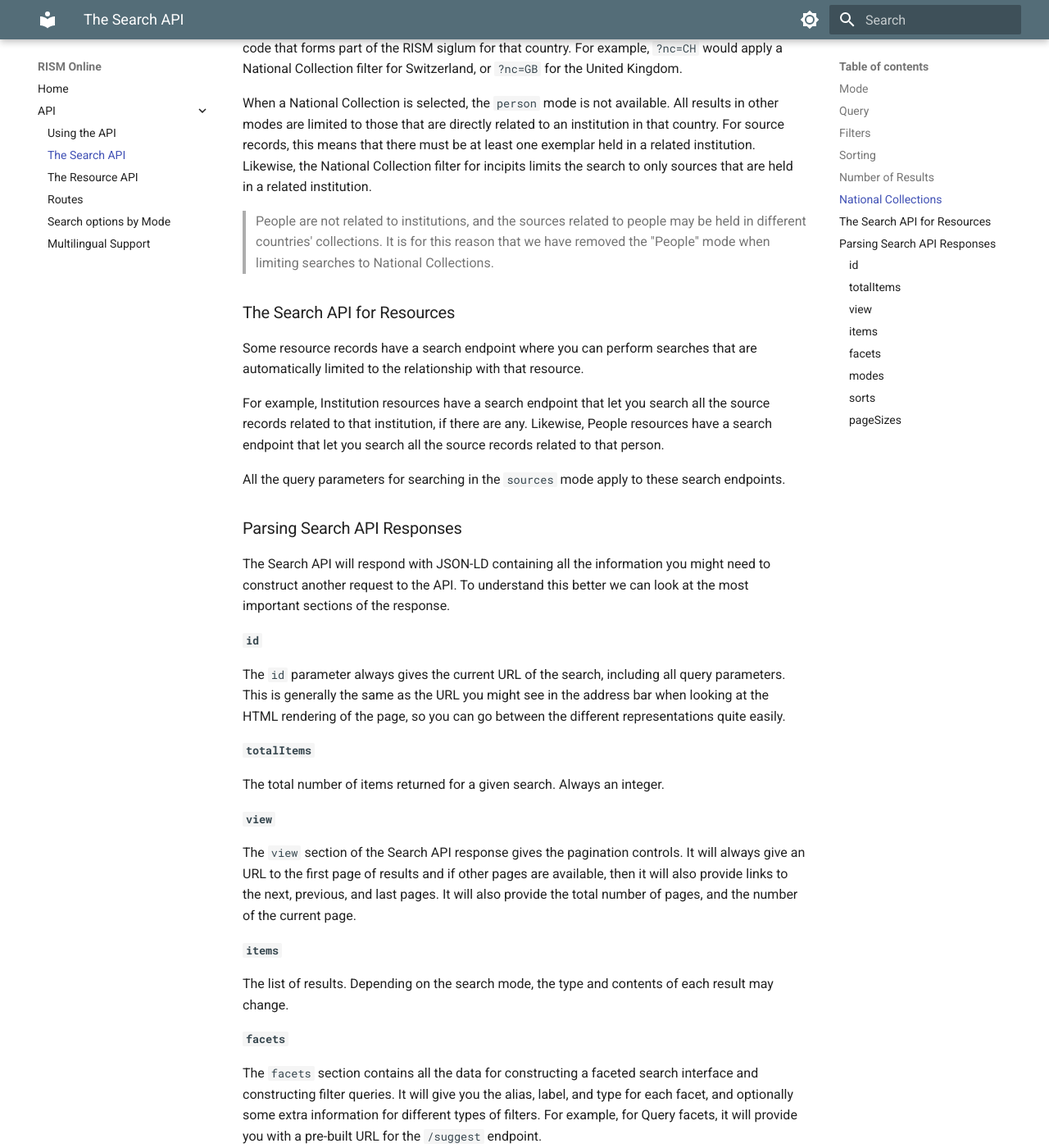
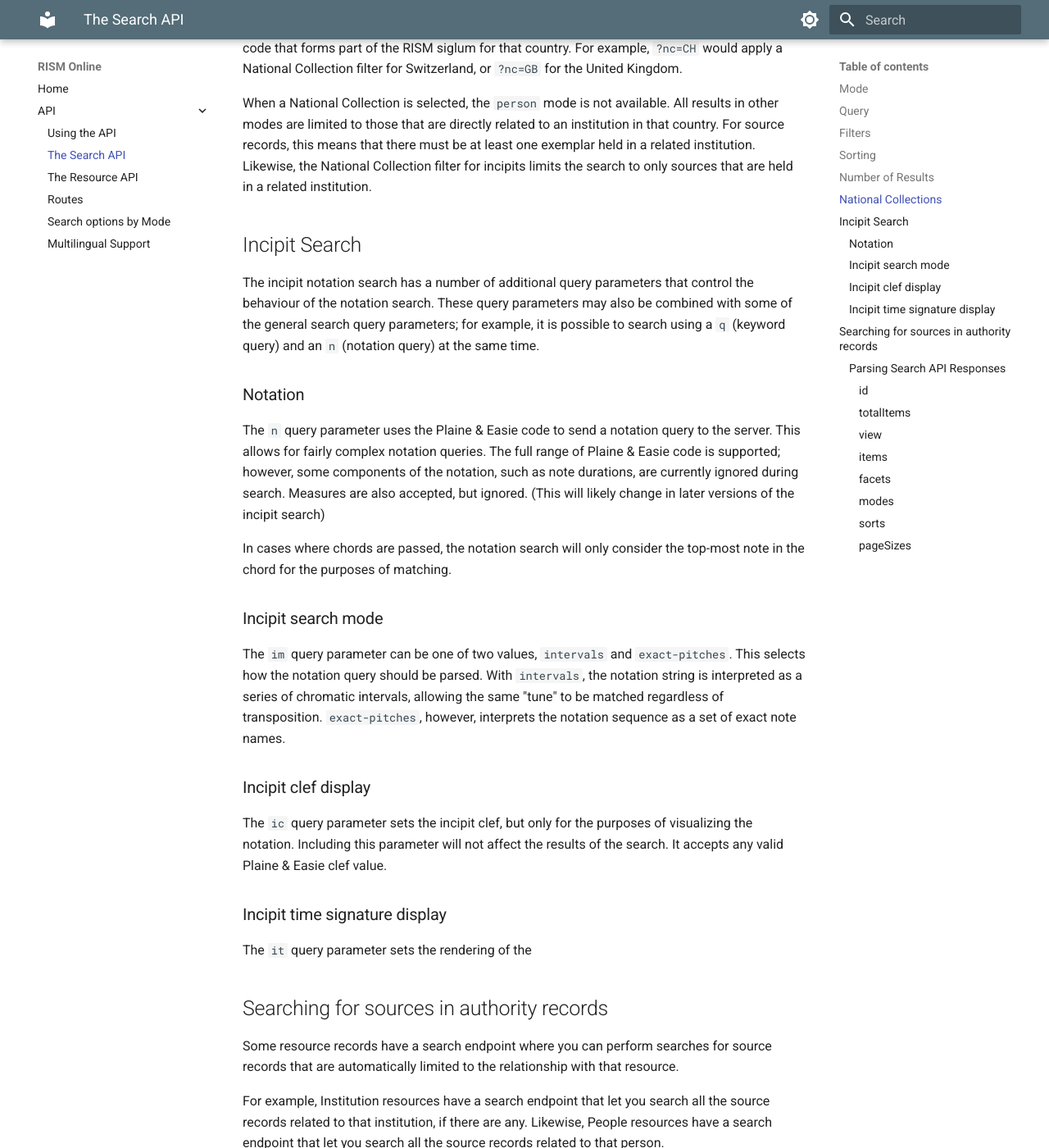
Before and after one commit to rism-digital/muscatplus_server, an MkDocs documentation site: the page built from docs/api/search-api.md, in a window 1280 px wide and 1400 px high, scrolled down 1832 px. Shown: the whole window at 82% size. Built offline with MkDocs 1.6.1 and Material for MkDocs 9.7.7, drawn with Linux system fonts in a browser that asks for light colours.

Commit message:
WIP: Documentation

```diff
--- a/docs/api/search-api.md
+++ b/docs/api/search-api.md
@@ -64,21 +64,35 @@ Switzerland, or `?nc=GB` for the United Kingdom.
 
 When a National Collection is selected, the `person` mode is not available. All results in other modes are limited to
 those that are directly related to an institution in that country. For source records, this means that there must
-be at least one exemplar held in a related institution. Likewise, the National Collection filter for incipits limits
-the search to only sources that are held in a related institution.
+be at least one exemplar held in a related institution. Likewise, the National Collection filter for incipits limits the search to only sources that are held in a related institution.
 
-> People are not related to institutions, and the sources related to people may be held in different countries'
-> collections. It is for this reason that we have removed the "People" mode when limiting searches to National
-> Collections.
+## Incipit Search
 
-### The Search API for Resources
+The incipit notation search has a number of additional query parameters that control the behaviour of the notation search. These query parameters may also be combined with some of the general search query parameters; for example, it is possible to search using a `q` (keyword query) and an `n` (notation query) at the same time.
 
-Some resource records have a search endpoint where you can perform searches that are automatically limited to the
-relationship with that resource.
+### Notation
 
-For example, Institution resources have a search endpoint that let you search all the source records related to
-that institution, if there are any. Likewise, People resources have a search endpoint that let you search all the
-source records related to that person.
+The `n` query parameter uses the Plaine & Easie code to send a notation query to the server. This allows for fairly complex notation queries. The full range of Plaine & Easie code is supported; however, some components of the notation, such as note durations, are currently ignored during search. Measures are also accepted, but ignored. (This will likely change in later versions of the incipit search)
+
+In cases where chords are passed, the notation search will only consider the top-most note in the chord for the purposes of matching.
+
+### Incipit search mode
+
+The `im` query parameter can be one of two values, `intervals` and `exact-pitches`. This selects how the notation query should be parsed. With `intervals`, the notation string is interpreted as a series of chromatic intervals, allowing the same "tune" to be matched regardless of transposition. `exact-pitches`, however, interprets the notation sequence as a set of exact note names.
+
+### Incipit clef display
+
+The `ic` query parameter sets the incipit clef, but only for the purposes of visualizing the notation. Including this parameter will not affect the results of the search. It accepts any valid Plaine & Easie clef value.
+
+### Incipit time signature display
+
+The `it` query parameter sets the rendering of the
+
+## Searching for sources in authority records
+
+Some resource records have a search endpoint where you can perform searches for source records that are automatically limited to the relationship with that resource.
+
+For example, Institution resources have a search endpoint that let you search all the source records related to that institution, if there are any. Likewise, People resources have a search endpoint that let you search all the source records related to that person.
 
 All the query parameters for searching in the `sources` mode apply to these search endpoints.
 
```
